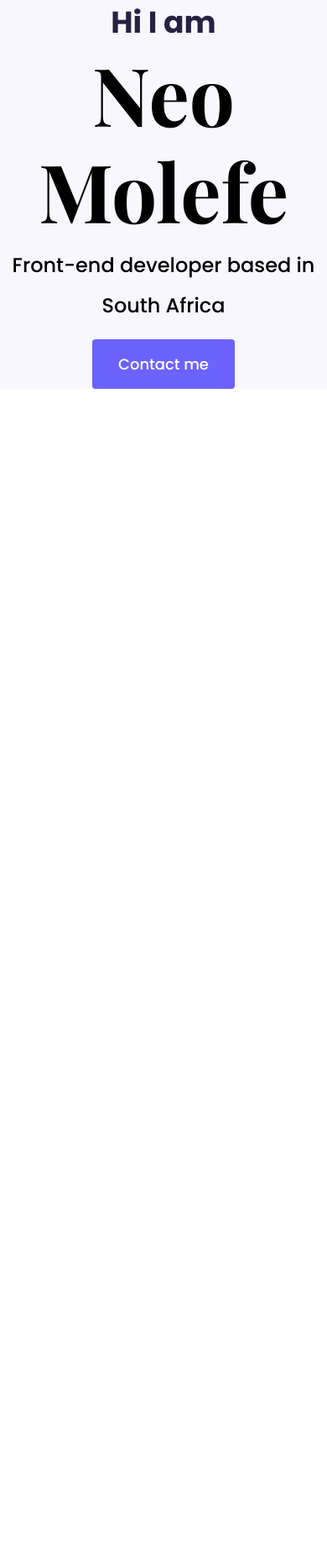
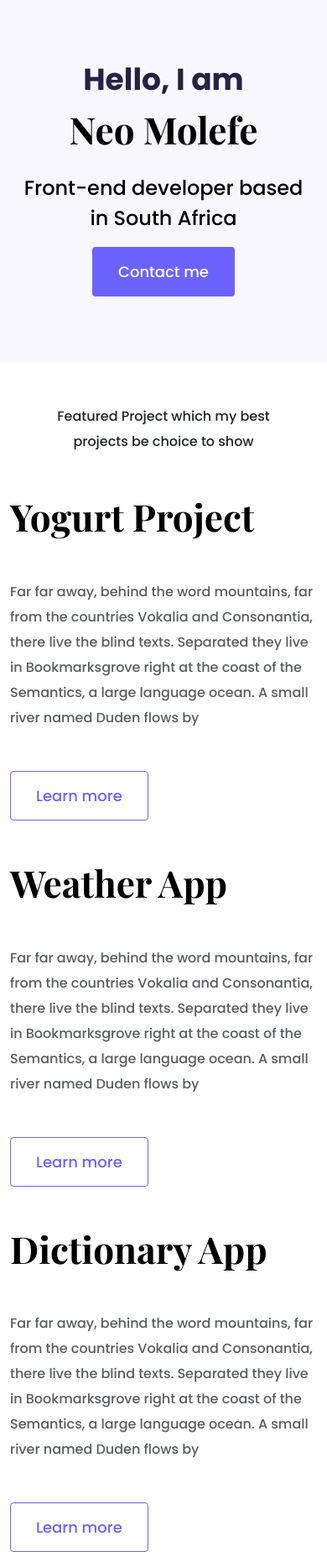
Before and after one commit to Mahao05/portfolio-project, a plain HTML site: page index.html in a window 390 px wide. Shown: the whole page at 84% size. Before the commit the page ends 844 px from the top, so only its background shows below. Drawn offline with nearby package versions, Linux system fonts and the light colour scheme; a web font is replaced by a local one.

Commit message:
Integrated homepage content design

```diff
--- a/index.html
+++ b/index.html
@@ -32,12 +32,68 @@
   </head>
   <body>
     <div class="hero">
-      <p>Hi I am</p>
+      <p>Hello, I am</p>
       <h1>Neo Molefe</h1>
       <h2 class="mb-3">Front-end developer based in South Africa</h2>
       <div>
         <a href="#" class="btn btn-branding">Contact me</a>
       </div>
     </div>
+    <p class="text-center m-5">
+      Featured Project which my best projects be choice to show
+    </p>
+    <div class="container">
+      <div class="row mb-5">
+        <div class="col d-none d-lg-block">
+          <img src="images/yogurt.png" class="img-fluid" alt="" />
+        </div>
+        <div class="col">
+          <div class="project description">
+            <h2 class="mb-5">Yogurt Project</h2>
+            <p class="mb-5 text-muted">
+              Far far away, behind the word mountains, far from the countries
+              Vokalia and Consonantia, there live the blind texts. Separated
+              they live in Bookmarksgrove right at the coast of the Semantics, a
+              large language ocean. A small river named Duden flows by
+            </p>
+            <a href="#" class="btn btn-branding-outline">Learn more</a>
+          </div>
+        </div>
+      </div>
+      <div class="row mb-5">
+        <div class="col">
+          <div class="project description">
+            <h2 class="mb-5">Weather App</h2>
+            <p class="mb-5 text-muted">
+              Far far away, behind the word mountains, far from the countries
+              Vokalia and Consonantia, there live the blind texts. Separated
+              they live in Bookmarksgrove right at the coast of the Semantics, a
+              large language ocean. A small river named Duden flows by
+            </p>
+            <a href="#" class="btn btn-branding-outline">Learn more</a>
+          </div>
+        </div>
+        <div class="col d-none d-lg-block">
+          <img src="images/weather.png" class="img-fluid" alt="" />
+        </div>
+      </div>
+      <div class="row">
+        <div class="col d-none d-lg-block">
+          <img src="images/dictionary.png" class="img-fluid" alt="" />
+        </div>
+        <div class="col">
+          <div class="project description">
+            <h2 class="mb-5">Dictionary App</h2>
+            <p class="mb-5 text-muted">
+              Far far away, behind the word mountains, far from the countries
+              Vokalia and Consonantia, there live the blind texts. Separated
+              they live in Bookmarksgrove right at the coast of the Semantics, a
+              large language ocean. A small river named Duden flows by
+            </p>
+            <a href="#" class="btn btn-branding-outline">Learn more</a>
+          </div>
+        </div>
+      </div>
+    </div>
   </body>
 </html>
--- a/styles/portfolio.css
+++ b/styles/portfolio.css
@@ -16,23 +16,30 @@ h3,
 h4,
 h5,
 h6 {
-  color: black;
+  color: #000;
   font-family: var(--heading-font-family);
   font-weight: bold;
 }
 
 h1 {
   font-size: 96px;
+  line-height: 1.5;
+}
+
+h2 {
+  font-size: 64px;
 }
 
 p {
   font-weight: normal;
+  font-size: 16px;
+  line-height: 30px;
 }
 
 .hero {
   background: var(--secondary-color);
   text-align: center;
-  padding: 160px 20p;
+  padding: 160px 20px;
 }
 
 .hero p {
@@ -45,7 +52,7 @@ p {
 .hero h2 {
   font-family: var(--default-font-family);
   font-weight: normal;
-  line-height: 2;
+  line-height: 1.5;
   font-size: 24px;
 }
 
@@ -57,3 +64,36 @@ p {
   line-height: 27px;
   padding: 15px 30px;
 }
+
+.btn-branding-outline {
+  color: var(--branding-color);
+  border: 1px solid var(--branding-color);
+  border-radius: 4px;
+  font-size: 18px;
+  line-height: 27px;
+  padding: 15px 30px;
+}
+
+.project-description {
+  padding: 120px 60px;
+}
+
+@media (max-width: 900px) {
+  h1 {
+    font-size: 44px;
+    line-height: 2;
+  }
+
+  h2 {
+    font-size: 44px;
+  }
+
+  .hero {
+    padding: 80px 20px;
+  }
+
+  .project-description {
+    padding: 0;
+    text-align: center;
+  }
+}
```
Also changed, not shown: images/dictionary.png (added), images/weather.png (added), images/yogurt.png (added).
